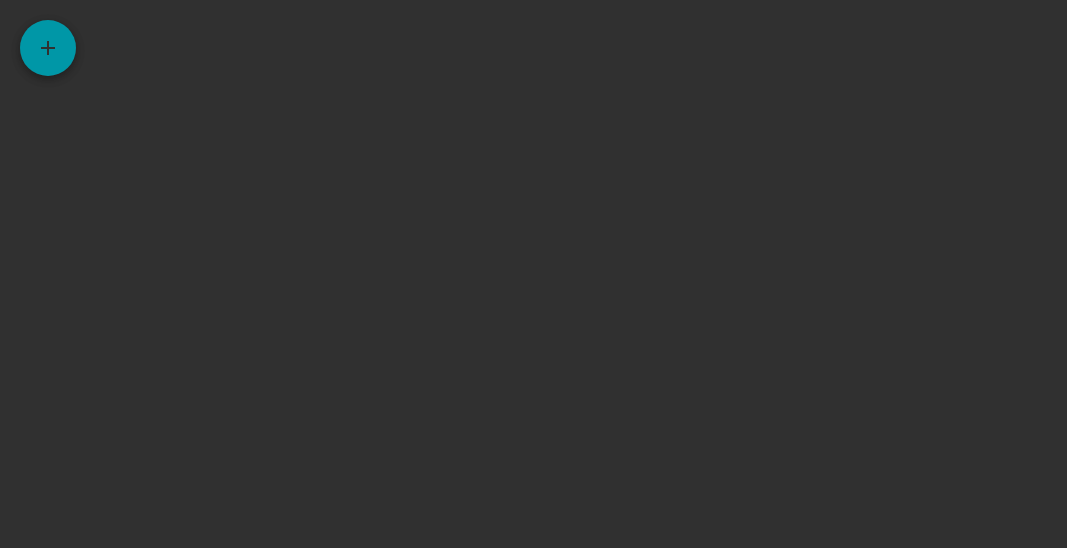
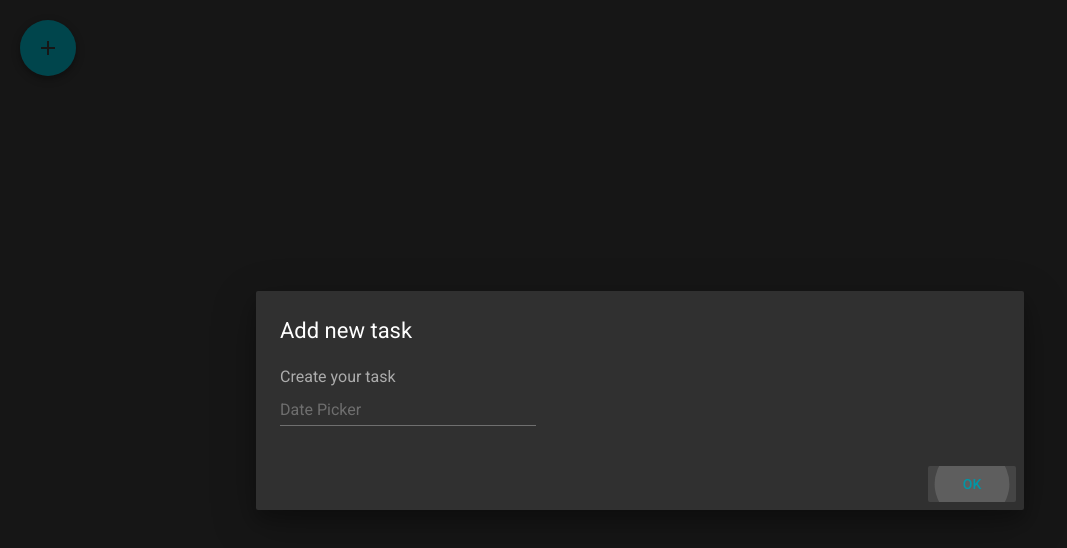
Before and after one commit to Italik6/React-App-To-do-List, a React (Create React App) app in the folder react-app-to-do-list/: page / in a window 1280 px wide. Both pictures are taken after a click on the button 48 px from the left and 48 px from the top of the page. Shown: the top 548 px of the page, without its empty margins (0-1067 px from the left). Built offline with nearby package versions, Linux system fonts and the light colour scheme.

Commit message:
Add subsequent dialog

```diff
--- /dev/null
+++ b/react-app-to-do-list/src/components/AddTaskDialog.js
@@ -0,0 +1,18 @@
+import React, { Component } from 'react';
+import './AddTaskDialog.css';
+import Dialog from 'material-ui/Dialog';
+import DatePicker from 'material-ui/DatePicker';
+
+export default class AddTaskDialog extends Component {
+
+  render() {
+    return (
+      <div>
+        <Dialog title="Add new task" actions={this.props.actions} modal={false} open={this.props.open} >
+          Create your task
+          <DatePicker hintText="Date Picker" />
+        </Dialog>
+      </div>
+    );
+  }
+}
--- a/react-app-to-do-list/src/components/StartDialog.js
+++ b/react-app-to-do-list/src/components/StartDialog.js
@@ -31,9 +31,9 @@ export default class StartDialog extends Component {
         }
       }
 
-  render() {
+render() {
     const actions = [
-        <FlatButton label="Submit" primary={true} onClick={this.handleSubmit}  />,
+        <FlatButton label="Submit" primary={true} onClick={this.handleSubmit} />,
     ];
 
     return (
--- a/react-app-to-do-list/src/containers/Home.js
+++ b/react-app-to-do-list/src/containers/Home.js
@@ -1,20 +1,37 @@
 import React, { Component } from 'react';
 import './Home.css';
 import StartDialog from '../components/StartDialog';
+import AddTaskDialog from '../components/AddTaskDialog';
 import FloatingActionButton from 'material-ui/FloatingActionButton';
 import ContentAdd from 'material-ui/svg-icons/content/add';
+import FlatButton from 'material-ui/FlatButton';
 
 export default class Home extends Component {
-
-  handleClick = (event) => {
-
+  constructor(props) {
+    super(props);
+    this.state = { open: false };
+    this.handleOpen = this.handleOpen.bind(this);
+    this.handleClose = this.handleClose.bind(this);
   }
 
+  handleOpen = () => {
+    this.setState({open: true});
+  }
+
+  handleClose = () => {
+    this.setState({open: false});
+  };
+
   render() {
-    return (
+    const actions = [
+      <FlatButton label="Ok" primary={true} keyboardFocused={true} onClick={this.handleClose} />,
+  ];
+
+  return (
       <div>
         <StartDialog />
-        <FloatingActionButton onClick={this.handleClick} className="Home-AddButton">
+        <AddTaskDialog open={this.state.open}  actions={actions}/>
+        <FloatingActionButton onClick={this.handleOpen} className="Home-AddButton">
           <ContentAdd />
         </FloatingActionButton>
       </div>
```
Also changed, not shown: react-app-to-do-list/src/components/AddTaskDialog.css (added).
